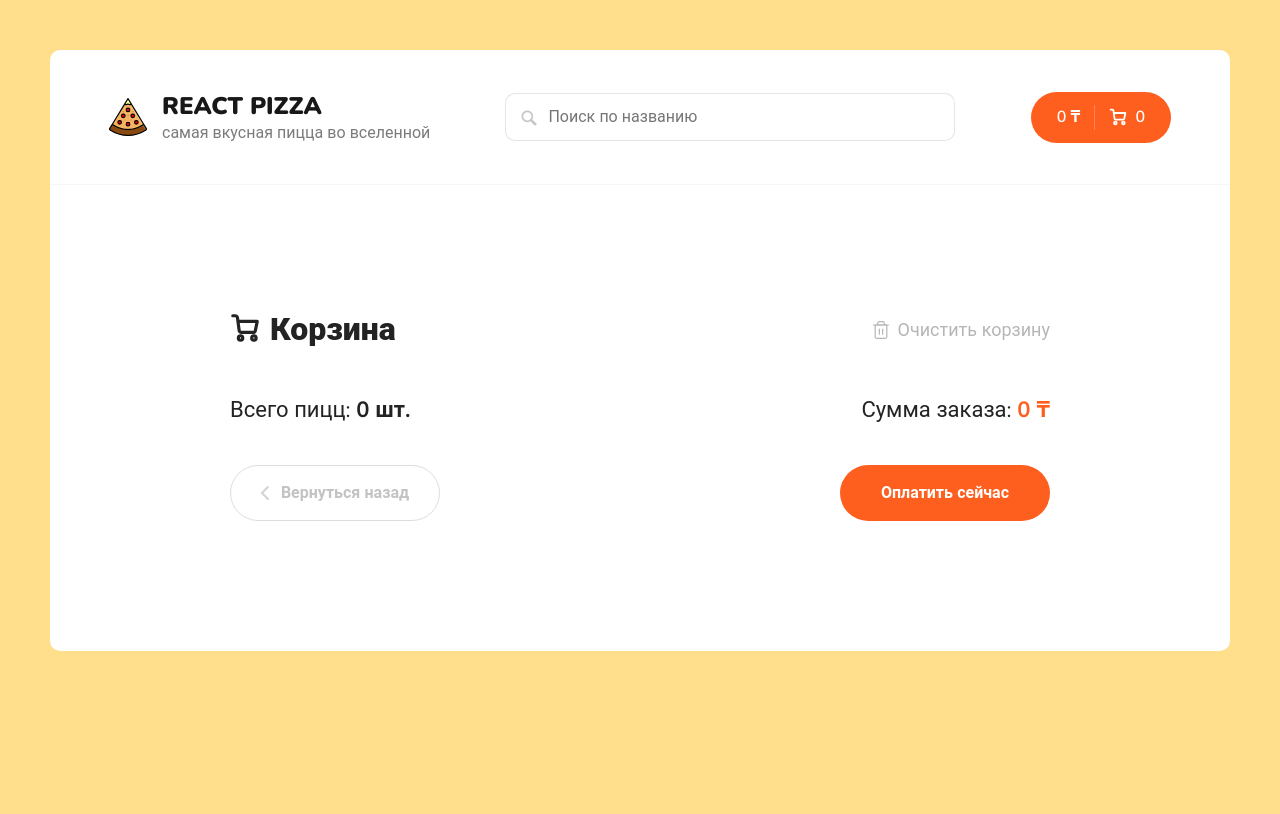
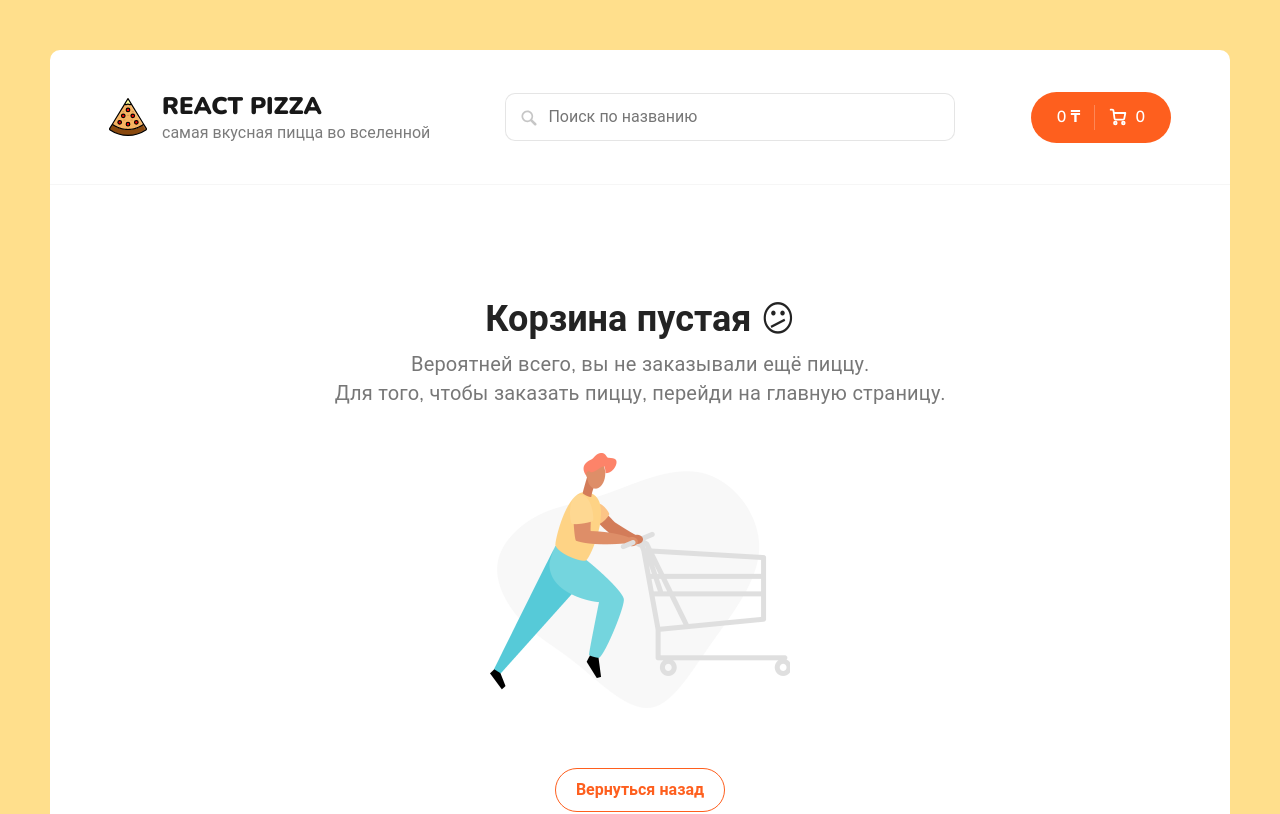
Before and after one commit to madirys/react-pizza, a React (Create React App) app: page /cart in a window 1280 px wide. Shown: the top 814 px of the page. Built offline with nearby package versions, Linux system fonts and the light colour scheme.

Commit message:
feat: empty cart component

```diff
--- /dev/null
+++ b/src/components/CartEmpty/index.jsx
@@ -0,0 +1,24 @@
+import React from "react";
+import { Link } from "react-router-dom";
+import CartEmptyImg from "../../assets/img/empty-cart.png"
+
+function CartEmpty() {
+  return (
+    <div className="cart cart--empty">
+      <h2>
+        Корзина пустая <span>😕</span>
+      </h2>
+      <p>
+        Вероятней всего, вы не заказывали ещё пиццу.
+        <br />
+        Для того, чтобы заказать пиццу, перейди на главную страницу.
+      </p>
+      <img src={CartEmptyImg} alt="Empty cart" />
+      <Link to="/" className="button button--outline button--add go-back-btn">
+        <span>Вернуться назад</span>
+      </Link>
+    </div>
+  );
+}
+
+export default CartEmpty;
--- a/src/components/CartPizzaBlock/index.jsx
+++ b/src/components/CartPizzaBlock/index.jsx
@@ -5,8 +5,11 @@
 function CartPizzaBlock({ idc, name, price, imageUrl, size, type, quantity }) {
   const dispatch = useDispatch();
   const typeNames = ["тонкое", "традиционное"];
+
   const onClickRemoveItems = () => {
-    dispatch(removeItems({ idc, price, quantity }));
+    if (window.confirm('Вы действительно хотите убрать эту позицию из корзины?')) {
+      dispatch(removeItems({ idc, price, quantity }));
+    }
   }
   const onClickAddItem = () => {
     dispatch(addItem({ idc, price }))
--- a/src/pages/Cart.jsx
+++ b/src/pages/Cart.jsx
@@ -3,16 +3,24 @@
 import { useDispatch, useSelector } from "react-redux";
 import { clearCart } from "../redux/slices/cartSlice";
 import CartPizzaBlock from "../components/CartPizzaBlock";
+import CartEmpty from "../components/CartEmpty";
 
 const Cart = () => {
   const dispatch = useDispatch();
-  const {items, totalPrice} = useSelector((state) => state.cart);
+  const { items, totalPrice } = useSelector((state) => state.cart);
 
   const quantity = items.reduce((acc, item) => acc + item.quantity, 0);
 
   const onClickClearCart = () => {
+    if (window.confirm("Вы действительно хотите очистить всю корзину?")) {
       dispatch(clearCart());
     }
+  };
+
+  if (!items.length) {
+    return <CartEmpty />;
+  }
+
   return (
     <div className="container container--cart">
       <div className="cart">
@@ -107,7 +115,10 @@
             </span>
           </div>
           <div className="cart__bottom-buttons">
-          <Link to="/" className="button button--outline button--add go-back-btn">
+            <Link
+              to="/"
+              className="button button--outline button--add go-back-btn"
+            >
               <svg
                 width="8"
                 height="14"
--- a/src/scss/app.scss
+++ b/src/scss/app.scss
@@ -312,17 +312,18 @@
   }
 
   &--empty {
-    margin: 0 auto;
-    width: 560px;
+    margin: 80px auto;
+    width: 620px;
     text-align: center;
 
     h2 {
-      font-size: 32px;
-      margin-bottom: 10px;
+      font-size: 36px;
+      font-weight: 600;
+      margin-bottom: 15px;
     }
 
     p {
-      font-size: 18px;
+      font-size: 20px;
       line-height: 145.4%;
       letter-spacing: 0.01em;
       color: #777777;
```
Also changed, not shown: src/assets/img/empty-cart.png (added). Lines whose indentation alone changed are shown as unchanged.
